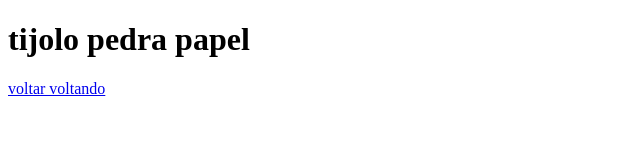
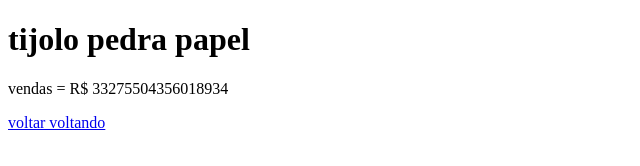
Before and after one commit to Megamensa/testegithub2, a plain HTML site: page vendas.html in a window 1280 px wide. Shown: the whole page, without its empty margins (0-640 px from the left). Drawn offline with Linux system fonts and the light colour scheme.

Commit message:
inserido valor louco

```diff
--- a/vendas.html
+++ b/vendas.html
@@ -8,6 +8,7 @@
 </head>
 <body>
 <h1>tijolo pedra papel</h1>
+<p>vendas = R$ 33275504356018934</p>
 <a href="index.html">voltar voltando</a>
 
 </body>
```
